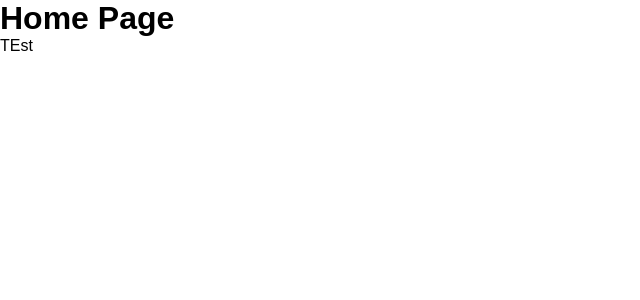
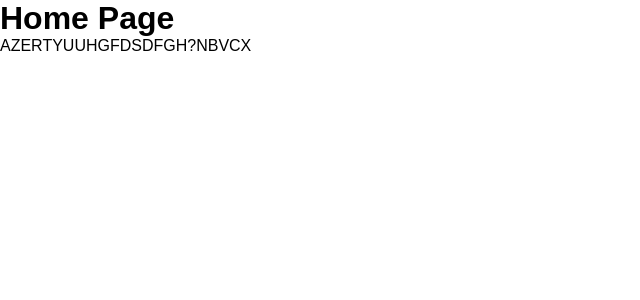
Before and after one commit to mlc-studio/starwars-challenge-48h, a Vue app: page / in a window 1280 px wide. Shown: the top 300 px of the page, without its empty margins (0-640 px from the left). Built offline with nearby package versions, Linux system fonts and the light colour scheme.

Commit message:
testing views js

```diff
--- a/index.html
+++ b/index.html
@@ -8,7 +8,6 @@
   </head>
   <body>
     <div id="app"></div>
-    TEst
     <script type="module" src="/src/main.js"></script>
   </body>
 </html>
--- a/src/views/Home.vue
+++ b/src/views/Home.vue
@@ -5,5 +5,6 @@
 <template>
     <div>
         <h1>Home Page</h1>
+        <p>AZERTYUUHGFDSDFGH?NBVCX</p>
     </div>
 </template>
```
Also changed, not shown: 1 other file (tests, documents, lock files or other folders).
